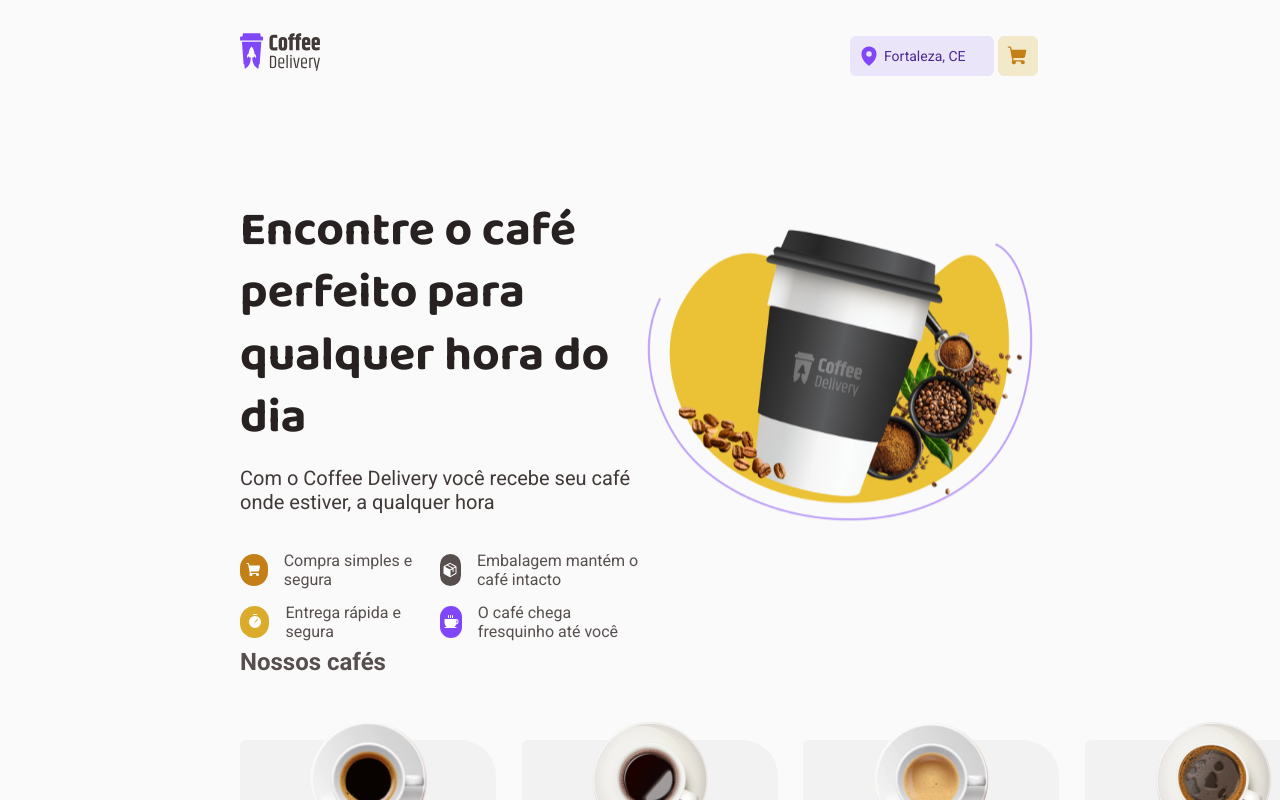
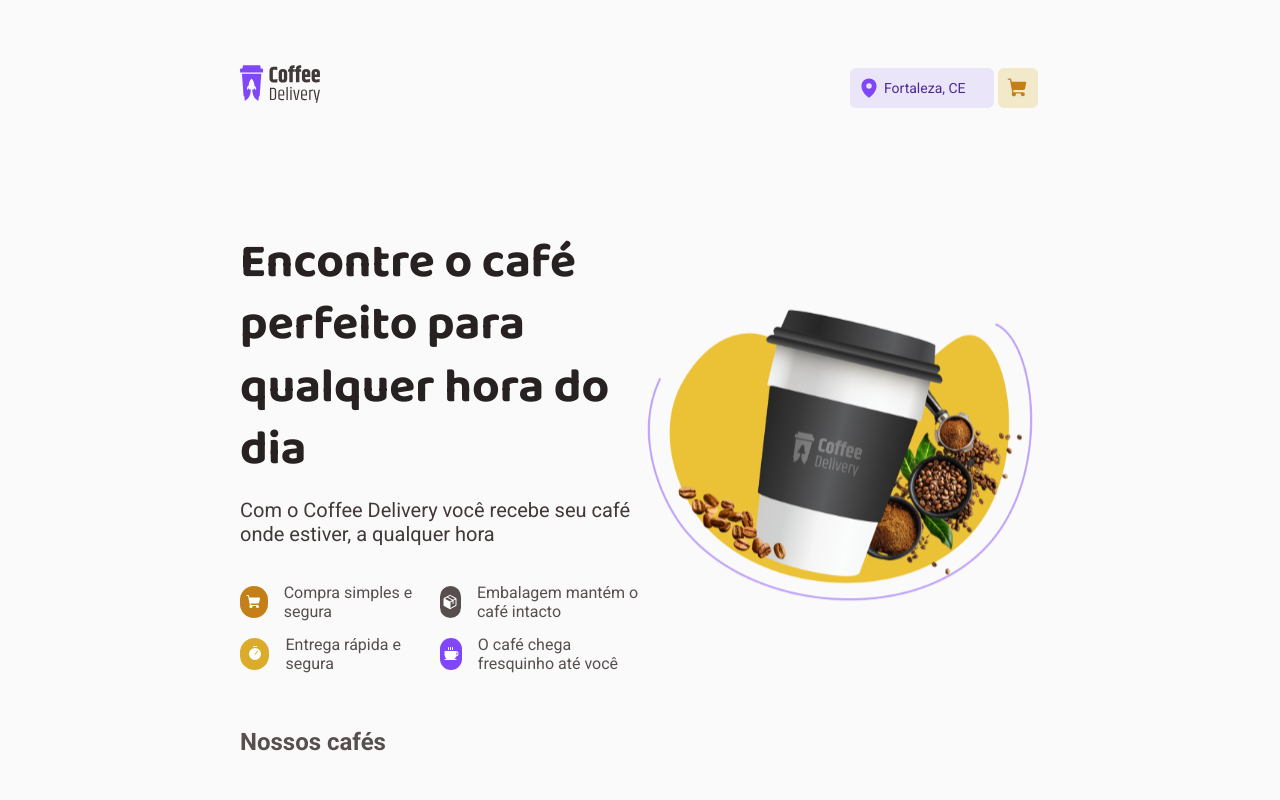
Before and after one commit to Andersonsilvamota/coffee-delivery, a React (Vite) app: page / in a window 1280 px wide. Shown: the top 800 px of the page. Built offline with nearby package versions, Linux system fonts and the light colour scheme.

Commit message:
Alterando alguns estilos

```diff
--- a/src/components/Header/styles.js
+++ b/src/components/Header/styles.js
@@ -3,6 +3,7 @@ import styled from "styled-components";
 
 export const ContainerHeader = styled.div`
   width: 100%;
+  padding: 4rem 15rem 1rem ;
 
   display: flex;
   justify-content: center;
@@ -12,11 +13,13 @@ export const Header = styled.header`
   display: flex;
   justify-content: space-between;
   height: 6.5rem;
-  padding: 2rem 15rem;
+  //padding: 2rem 15rem;
   width: 100%;
-  max-width: 120rem;
+  max-width: 90rem;
   margin-right: auto;
   margin-left: auto;
+
+  //border: 1px solid red;
 `
 
 export const LogoImg = styled.img`
--- a/src/pages/Checkout/styles.js
+++ b/src/pages/Checkout/styles.js
@@ -1,7 +1,7 @@
 import styled from "styled-components";
 
 export const Conteiner = styled.div`
-  padding: 2rem 15rem;
+  padding: 0.75rem 15rem;
 
   h2 {
     font-family: 'Baloo 2';
@@ -15,16 +15,12 @@ export const Conteiner = styled.div`
 export const ContainerCheckout = styled.form`
   width: 100%;
   height: 34rem;
-  max-width: 120rem;
+  max-width: 90rem;
   margin-right: auto;
   margin-left: auto;
   display: flex;
-  gap: 3rem;
-  //flex-direction: column;
+  gap: 7rem;
   padding: 1rem 0;
-
-
-
 `
 
 export const ContentCompletOrder = styled.div`
--- a/src/pages/Home/styles.js
+++ b/src/pages/Home/styles.js
@@ -7,18 +7,19 @@ export const ConteinerHome = styled.div`
 export const ConteinerBanner = styled.div`
   width: 100%;
   height: 34rem;
-  max-width: 120rem;
+  max-width: 90rem;
   margin-right: auto;
   margin-left: auto;
   display: flex;
   justify-content: space-between;
+
 `
 
 export const ContentLeft = styled.div`
   width: 50%;
   display: flex;
   flex-direction: column;
-  padding: 6rem 0;
+  padding: 3rem 0;
 
   h2 {
     font-size: 48px;
@@ -98,6 +99,7 @@ export const ContentRight = styled.div`
 export const ContentCoffe = styled.div`
   //margin-top: 4rem;
   width: 100%;
+  max-width: 90rem;
   display: grid;
   grid-template-columns: repeat(4, 1fr);
   column-gap: 1.6rem;
```
